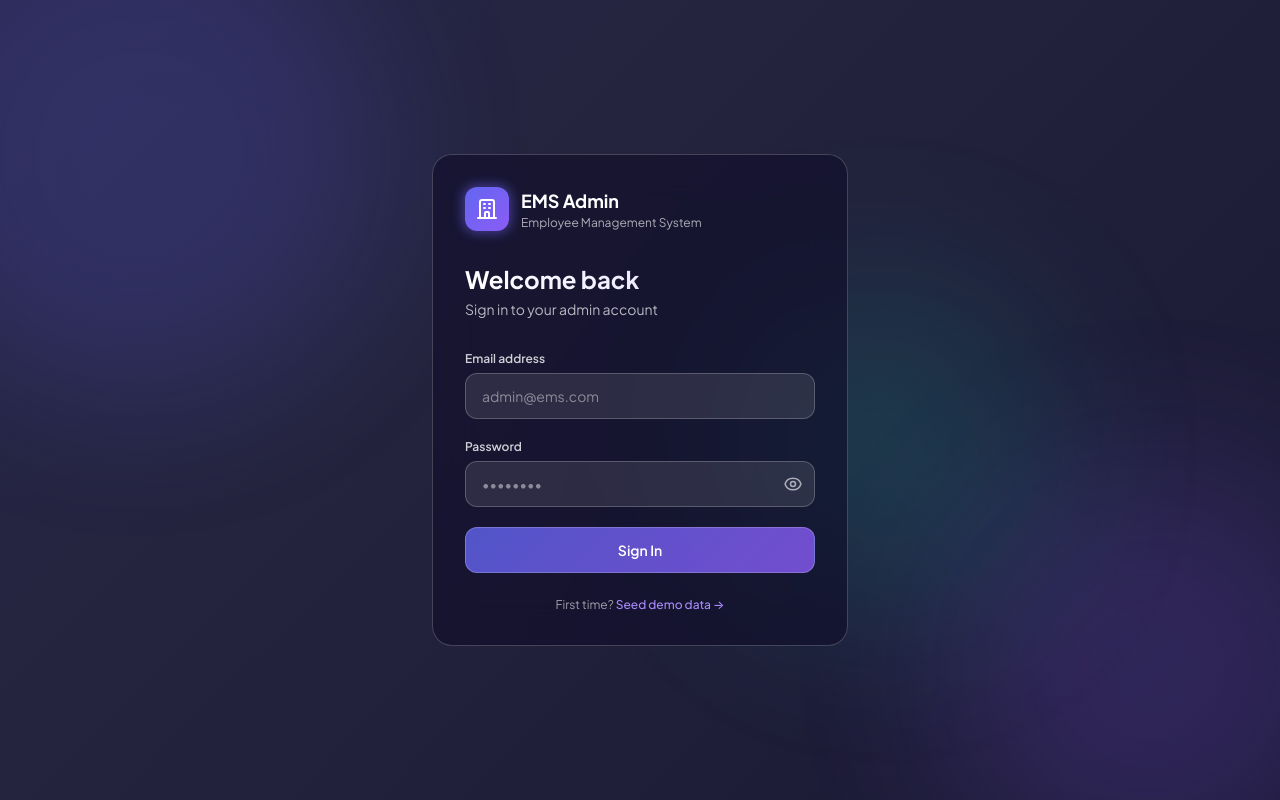
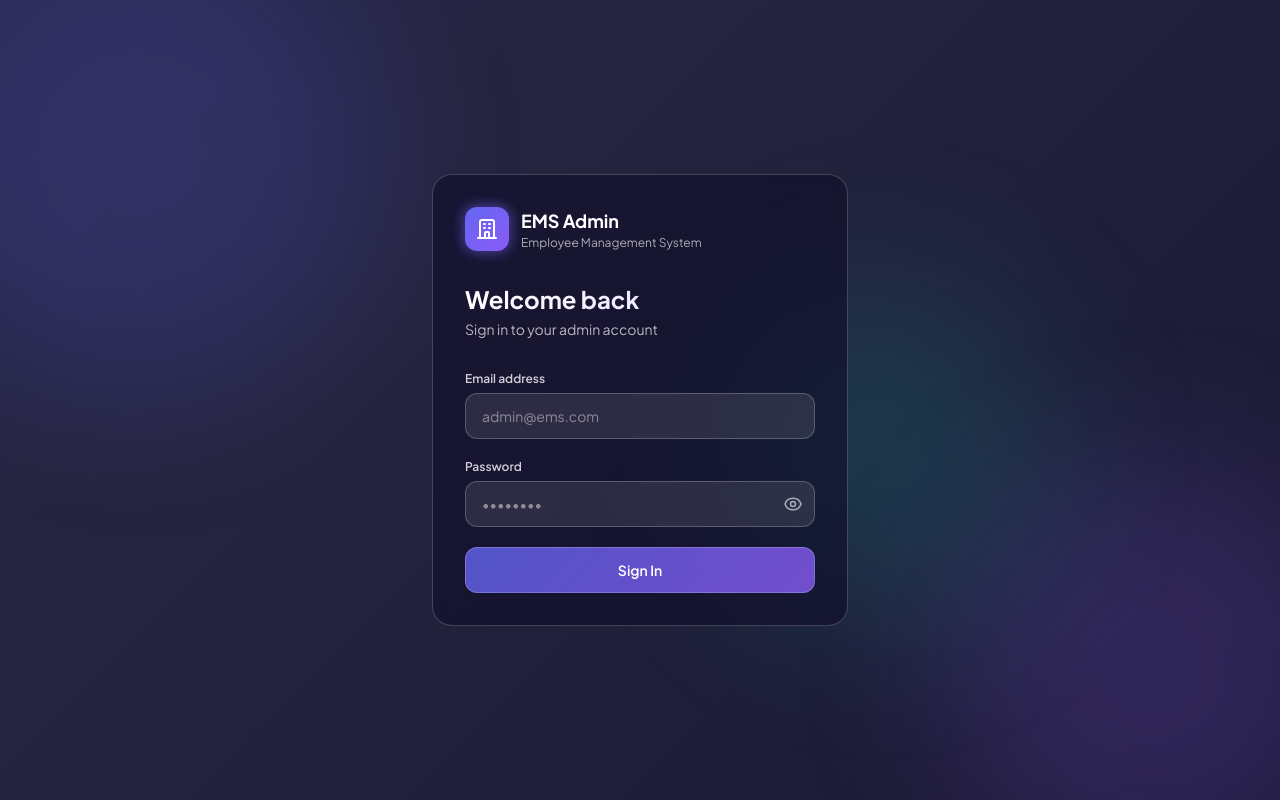
Before and after one commit to Ham-zaCodes/ems, a Next.js app: page /login in a window 1280 px wide. Built offline with nearby package versions, Linux system fonts and the light colour scheme.

Commit message:
Comment out demo data seed link in login page
Comment out the demo data seed link in the login page.

```diff
--- a/app/login/page.tsx
+++ b/app/login/page.tsx
@@ -80,12 +80,12 @@ export default function LoginPage() {
             </button>
           </form>
 
-          <p className="text-center text-xs mt-6" style={{ color: "rgba(255,255,255,0.6)" }}>
+          {/* <p className="text-center text-xs mt-6" style={{ color: "rgba(255,255,255,0.6)" }}>
             First time?{" "}
             <a href="/api/auth/seed" target="_blank" className="font-medium transition-colors" style={{ color: "#a78bfa" }} onMouseEnter={e => { (e.currentTarget as HTMLElement).style.color = "#c4b5fd"; }} onMouseLeave={e => { (e.currentTarget as HTMLElement).style.color = "#a78bfa"; }}>
               Seed demo data →
             </a>
-          </p>
+          </p> */}
         </div>
       </div>
     </div>
```
